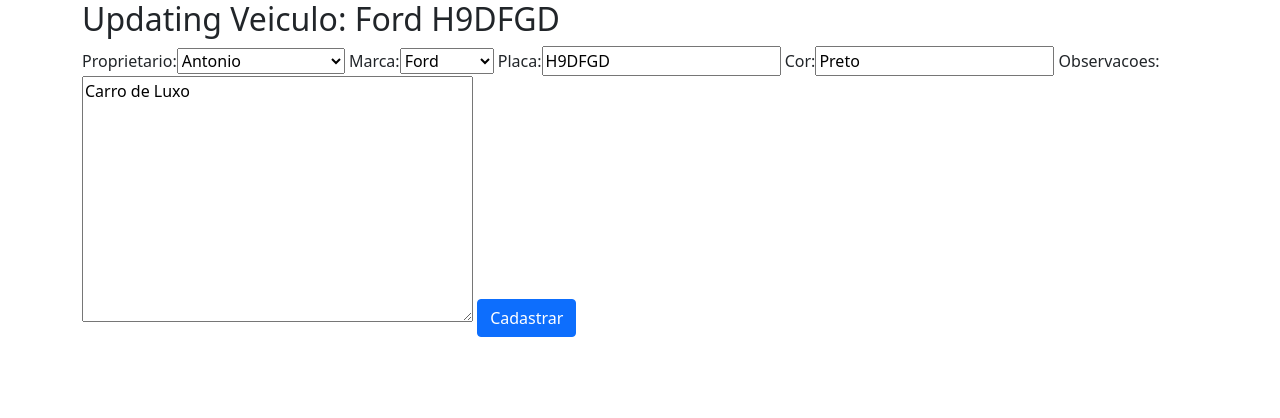
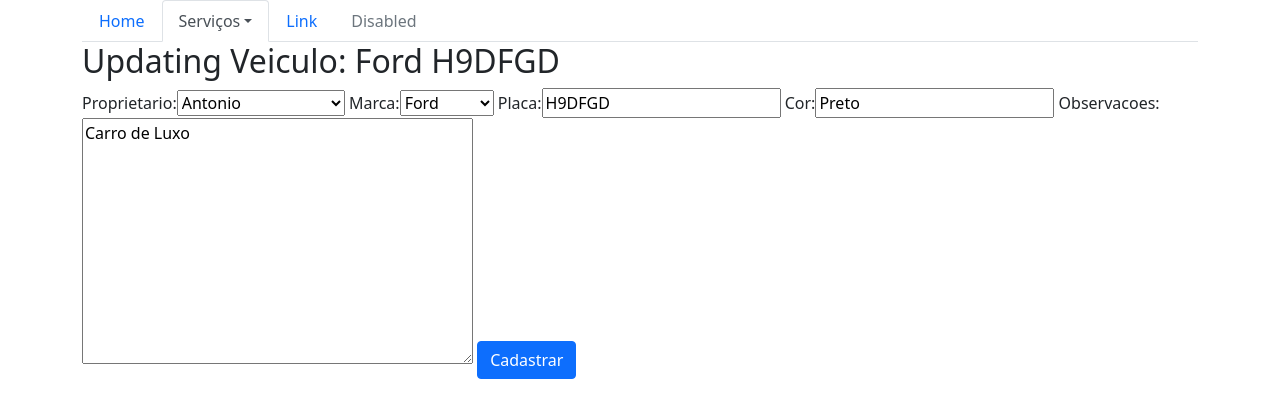
Before and after one commit to antonio-qsneto/djangoProject, a Django app: page /veiculo-update/1/ in a window 1280 px wide. Shown: the top 418 px of the page. Run offline with Django 3.2, Linux system fonts and the light colour scheme; data comes from the database, SQL or seed files in the repository; some libraries are stand-ins or nearby versions.

Commit message:
update veiculo

```diff
--- a/core/templates/core/update_veiculo.html
+++ b/core/templates/core/update_veiculo.html
@@ -1,4 +1,42 @@
-{% extends 'base.html' %} {% block main %} {% load bootstrap %}
+{% extends 'base.html' %}
+{% load bootstrap %}
+
+{% block menu %}
+
+<ul class="nav nav-tabs">
+  <li class="nav-item">
+    <a class="nav-link" href="{% url "core_home" %}">Home</a>
+  </li>
+  <li class="nav-item dropdown">
+    <a
+      class="nav-link dropdown-toggle active"
+      data-toggle="dropdown"
+      href="#"
+      role="button"
+      aria-haspopup="true"
+      aria-expanded="false"
+      >Serviços</a
+    >
+    <div class="dropdown-menu">
+      <a class="dropdown-item" href="{% url "core_lista_pessoas" %}">Lista de Clientes</a>
+      <a class="dropdown-item" href="{% url "core_lista_veiculos" %}">Lista de Veiculos</a>
+      <a class="dropdown-item" href="{% url "core_lista_movrot" %}">Movimento Rotativo</a>
+      <div class="dropdown-divider"></div>
+      <a class="dropdown-item" href="#">Separated link</a>
+    </div>
+  </li>
+  <li class="nav-item">
+    <a class="nav-link" href="#">Link</a>
+  </li>
+  <li class="nav-item">
+    <a class="nav-link disabled" href="#">Disabled</a>
+  </li>
+</ul>
+{% endblock menu %}
+
+<!-----------------Update Veiculo-------------->
+
+{% block main %}
 <h2>Updating Veiculo: {{ veiculo }}</h2>
 
 <form action="{% url 'core_veiculo_update' veiculo.id %}" method="POST">
```
